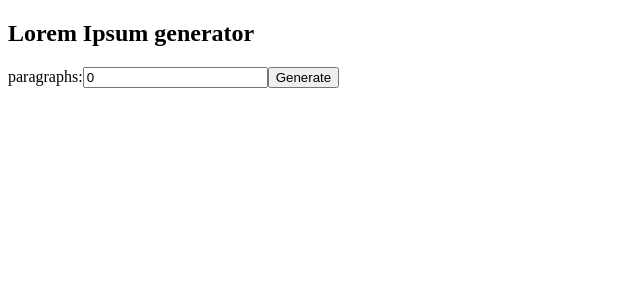
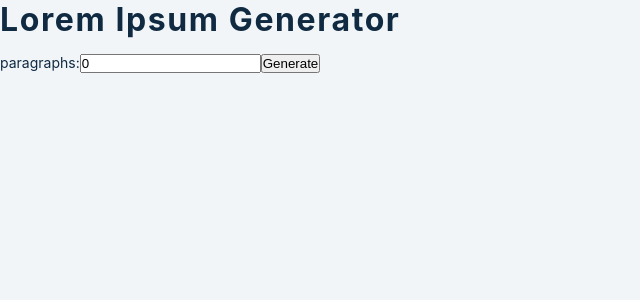
Before and after one commit to SherifAckles/lorem-ipsum-generator, a React (Vite) app: page / in a window 1280 px wide. Shown: the top 300 px of the page, without its empty margins (0-640 px from the left). Built offline with nearby package versions, Linux system fonts and the light colour scheme.

Commit message:
created the css Global Styles

```diff
--- a/src/index.css
+++ b/src/index.css
@@ -44,3 +44,56 @@ Variables
   --max-width: 1170px;
   --fixed-width: 620px;
 }
+
+/*
+===============
+Global Styles
+===============
+*/
+
+*,
+::after,
+::before {
+  margin: 0;
+  padding: 0;
+  box-sizing: border-box;
+}
+body {
+  font-family: -apple-system, BlinkMacSystemFont, "Segoe UI", Roboto, Oxygen,
+    Ubuntu, Cantarell, "Open Sans", "Helvetica Neue", sans-serif;
+  background: var(--clr-grey-10);
+  color: var(--clr-grey-1);
+  line-height: 1.5;
+  font-size: 0.875rem;
+}
+ul {
+  list-style-type: none;
+}
+a {
+  text-decoration: none;
+}
+h1,
+h2,
+h3,
+h4 {
+  letter-spacing: var(--spacing);
+  text-transform: capitalize;
+  line-height: 1.25;
+  margin-bottom: 0.75rem;
+}
+h1 {
+  font-size: 3rem;
+}
+h2 {
+  font-size: 2rem;
+}
+h3 {
+  font-size: 1.25rem;
+}
+h4 {
+  font-size: 0.875rem;
+}
+p {
+  margin-bottom: 1.25rem;
+  color: var(--clr-grey-5);
+}
```
